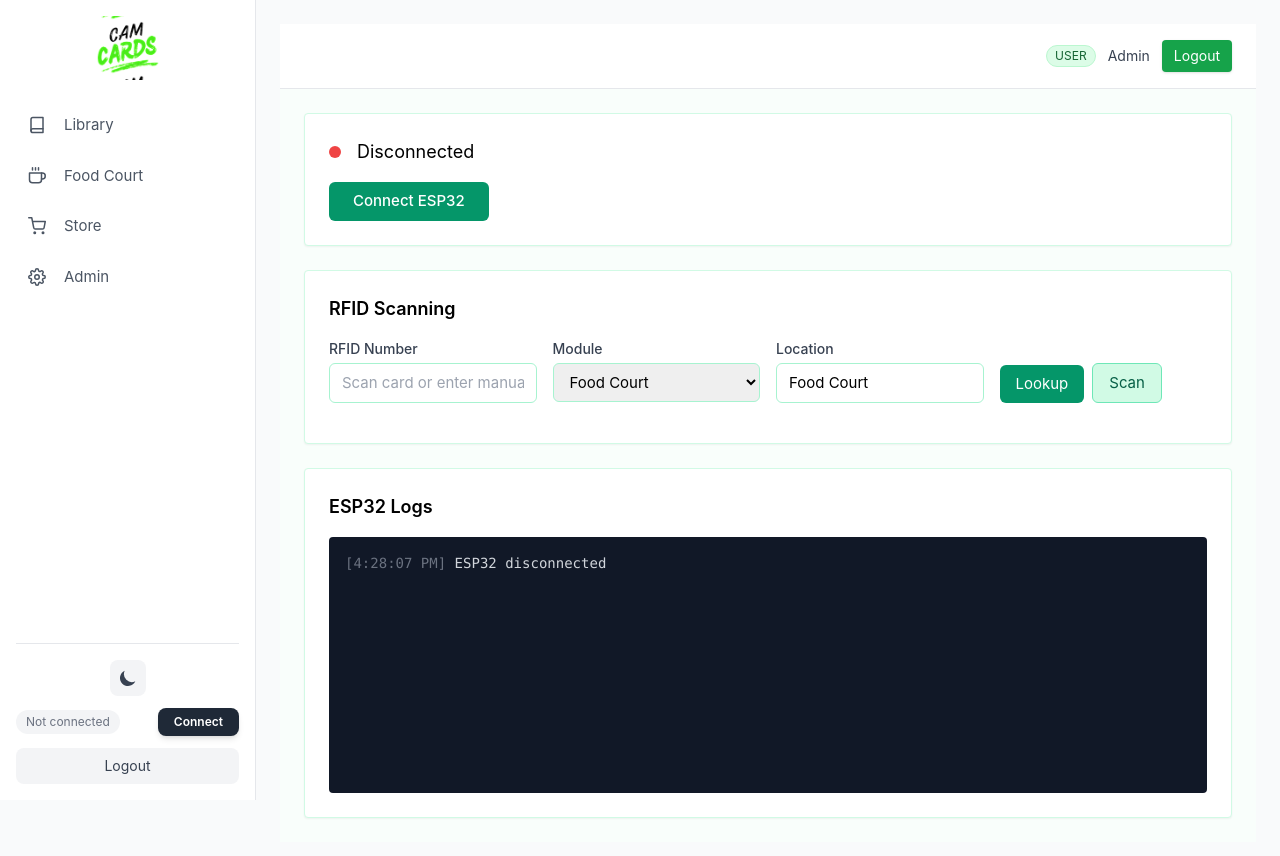
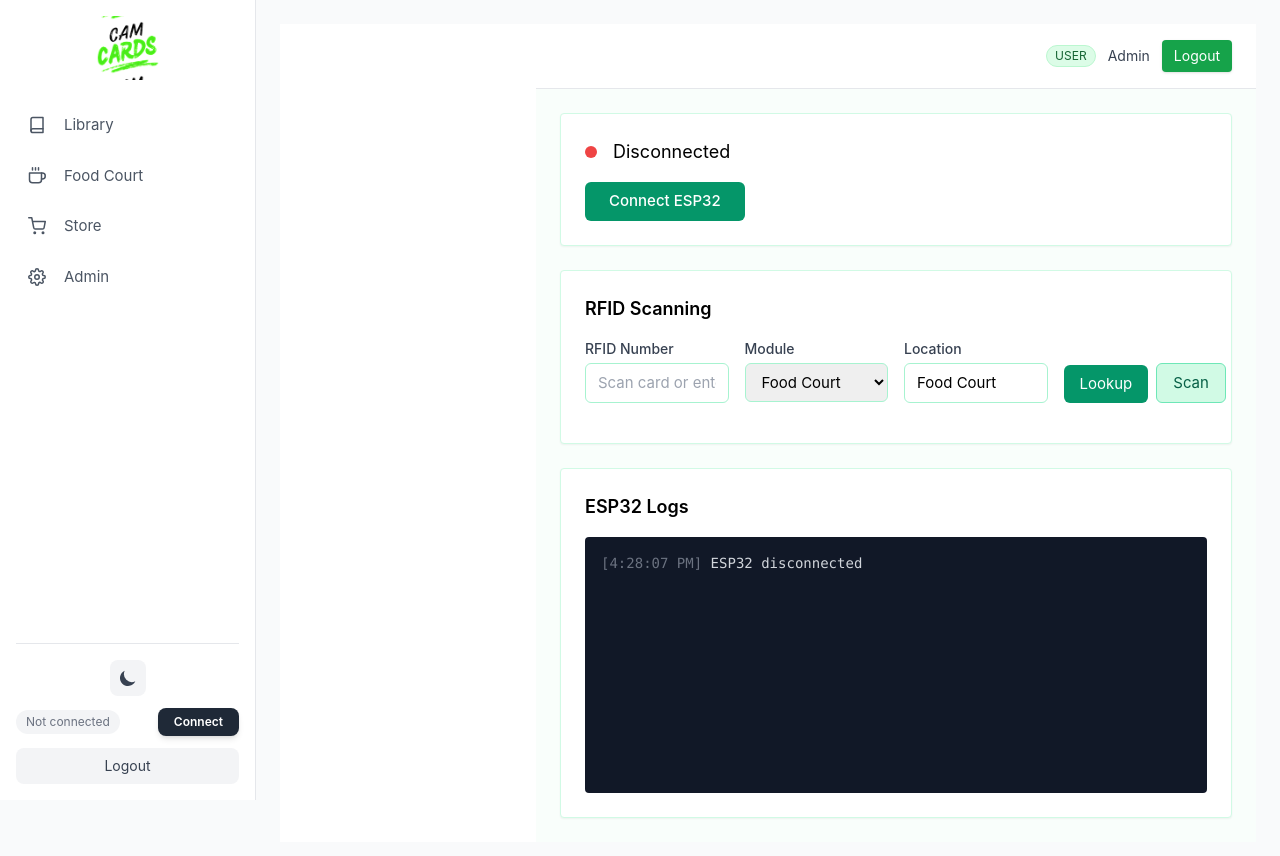
Before and after one commit to MohanPrasathSece/CamCards_Frontend, a React (Vite) app: page /admin/rfid-scanner in a window 1280 px wide. Shown: the top 856 px of the page. Built offline with nearby package versions, Linux system fonts and the light colour scheme; no server answers.

Commit message:
mobile admin responsive

```diff
--- a/src/pages/ESP32Manager.jsx
+++ b/src/pages/ESP32Manager.jsx
@@ -81,7 +81,7 @@ export default function ESP32Manager() {
   return (
     <AdminLayout title="ESP32 Manager" subtitle="Manage firmware and connection status for ESP32">
       <div className="space-y-6">
-        <div className="flex items-center justify-between">
+        <div className="flex flex-col md:flex-row md:items-center justify-between gap-3">
           <h1 className="text-xl font-semibold">Connection & Firmware</h1>
           <button
             onClick={fetchStatus}
@@ -106,7 +106,7 @@ export default function ESP32Manager() {
               </div>
 
               {status.connected && (
-                <div className="grid grid-cols-2 gap-4 text-sm">
+                <div className="grid grid-cols-1 md:grid-cols-2 gap-4 text-sm">
                   <div>
                     <span className="font-medium">Port:</span> {status.port}
                   </div>
--- a/src/pages/RecentStudents.jsx
+++ b/src/pages/RecentStudents.jsx
@@ -56,7 +56,8 @@ export default function RecentStudents() {
           </div>
 
           <div className="bg-white rounded border border-green-100 shadow-sm dark:bg-gray-800 dark:border-gray-700">
-            <table className="w-full text-sm">
+            <div className="w-full overflow-x-auto">
+            <table className="min-w-[900px] w-full text-sm">
               <thead className="bg-gray-50 dark:bg-gray-700">
                 <tr>
                   <th className="px-3 py-2 text-left">Name</th>
@@ -101,6 +102,7 @@ export default function RecentStudents() {
                   ))}
               </tbody>
             </table>
+            </div>
           </div>
         </div>
     </AdminLayout>
--- a/src/shared/MainLayout.jsx
+++ b/src/shared/MainLayout.jsx
@@ -1,11 +1,30 @@
 import { Outlet } from 'react-router-dom';
 import Sidebar from './Sidebar';
+import { useState } from 'react';
 
 export default function MainLayout() {
+  const [mobileOpen, setMobileOpen] = useState(false);
   return (
-    <div className="min-h-screen bg-gray-50 dark:bg-gray-900 flex">
-      <Sidebar />
-      <main className="flex-1 p-6 space-y-6 bg-gray-50 dark:bg-gray-900 ml-64">
+    <div className="min-h-screen bg-gray-50 dark:bg-gray-900 md:flex">
+      <div className="hidden md:block">
+        <Sidebar />
+      </div>
+      {mobileOpen && (
+        <>
+          <div className="fixed inset-0 bg-black/40 z-40 md:hidden" onClick={() => setMobileOpen(false)}></div>
+          <div className="fixed inset-y-0 left-0 z-50 md:hidden">
+            <Sidebar />
+          </div>
+        </>
+      )}
+      <button
+        className="md:hidden fixed top-4 left-4 z-50 px-3 py-1.5 rounded border bg-white dark:bg-gray-800 text-gray-700 dark:text-gray-200 shadow"
+        onClick={() => setMobileOpen(true)}
+        aria-label="Open menu"
+      >
+        Menu
+      </button>
+      <main className="flex-1 p-6 space-y-6 bg-gray-50 dark:bg-gray-900 md:ml-64">
         <Outlet />
       </main>
     </div>
--- a/src/shared/ui/AdminLayout.jsx
+++ b/src/shared/ui/AdminLayout.jsx
@@ -1,19 +1,34 @@
 import Sidebar from '../Sidebar.jsx';
 import { useAuth } from '../AuthContext.jsx';
 import { useNavigate } from 'react-router-dom';
+import { useState } from 'react';
 
 export default function AdminLayout({ title, subtitle, actions, children }) {
   const { user, logout } = useAuth();
   const navigate = useNavigate();
+  const [mobileOpen, setMobileOpen] = useState(false);
   return (
-    <div className="min-h-screen bg-white flex">
-      <Sidebar />
-      <div className="flex-1 flex flex-col">
+    <div className="min-h-screen bg-white md:flex">
+      <div className="hidden md:block">
+        <Sidebar />
+      </div>
+      {mobileOpen && (
+        <>
+          <div className="fixed inset-0 bg-black/40 z-40 md:hidden" onClick={() => setMobileOpen(false)}></div>
+          <div className="fixed inset-y-0 left-0 z-50 md:hidden">
+            <Sidebar />
+          </div>
+        </>
+      )}
+      <div className="flex-1 flex flex-col md:ml-64">
         <header className="w-full px-6 py-4 border-b bg-white sticky top-0 z-10">
           <div className="flex items-center justify-between">
-            <div>
-              <h1 className="text-2xl font-semibold text-gray-900">{title}</h1>
-              {subtitle && <p className="text-sm text-gray-500 mt-0.5">{subtitle}</p>}
+            <div className="flex items-center gap-3">
+              <button onClick={() => setMobileOpen(true)} className="md:hidden px-3 py-1.5 border rounded text-gray-700 bg-white">Menu</button>
+              <div>
+                <h1 className="text-2xl font-semibold text-gray-900">{title}</h1>
+                {subtitle && <p className="text-sm text-gray-500 mt-0.5">{subtitle}</p>}
+              </div>
             </div>
             <div className="flex items-center gap-3">
               <span className="text-xs px-2 py-0.5 rounded-full bg-green-100 text-green-800 border border-green-200 uppercase">{user?.role || 'user'}</span>
```
